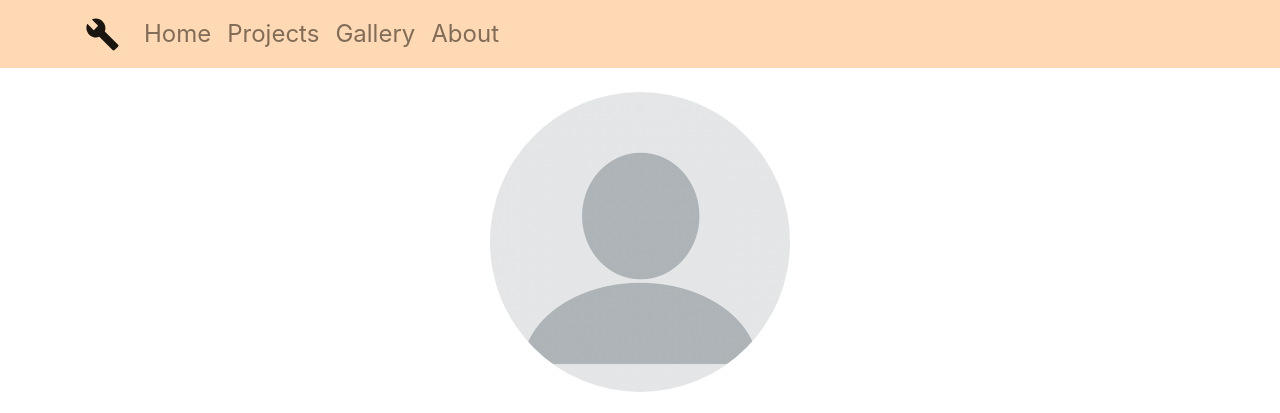
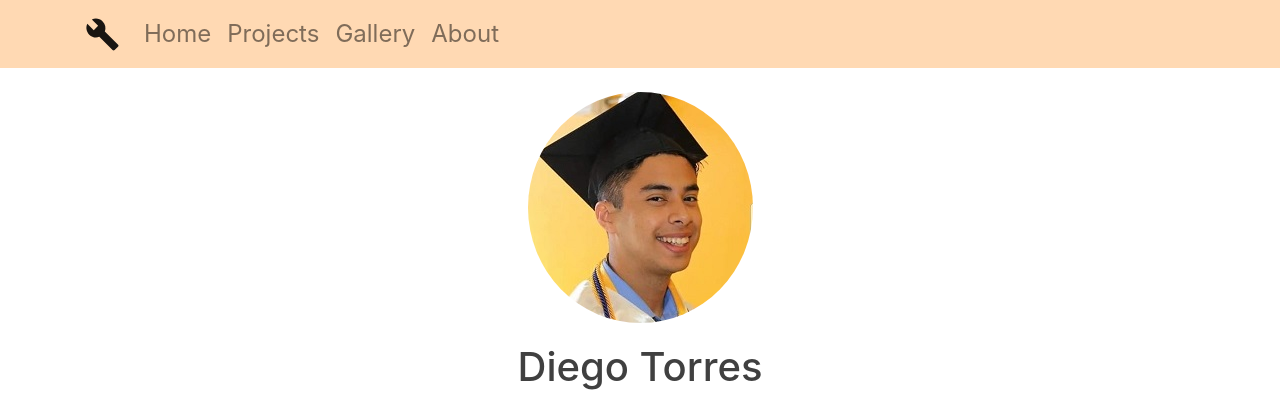
Before and after one commit to diegotorres1/finalwebsite-react, a React (Create React App) app: page / in a window 1280 px wide. Shown: the top 413 px of the page. Built offline with nearby package versions, Linux system fonts and the light colour scheme; no server answers; what react-swipeable-views-utils would draw is missing.

Commit message:
added photo and changed image paths

```diff
--- a/src/Components/Projects/Project_Data.js
+++ b/src/Components/Projects/Project_Data.js
@@ -210,7 +210,7 @@ export var p_data = {
                 <br /><br />
                 Experience from using industry software QuestaSim to correctly model and simulate our processor designs. Simulated results could then be read and fine tuned to meet the design specifications of the project.</p>
       ),
-      'Image' : '/Resources/Projects/processor_design_and_verification/datapath_banner.png'
+      'Image' : '/Resources/Projects/processor_design_and_verification/datapath_banner.PNG'
 
     },
   'fpga_board' :
@@ -233,7 +233,7 @@ export var p_data = {
                 <br /><br />
                 Learned how a processor works given that the previous course described the types of logic gates associated with computer design. Exciting to finally put those hand drawn logic gates to actual use.</p>
       ),
-      'Image' : '/Resources/Projects/fpga_board/fpga_banner.png'
+      'Image' : '/Resources/Projects/fpga_board/fpga_banner.PNG'
 
     },
 }
--- a/src/Pages/Home.js
+++ b/src/Pages/Home.js
@@ -54,7 +54,7 @@ class Home extends React.Component{
             <Row>
               <Col>
                 <p style = {{'textAlign' :'center'}}>
-                <Image style = {{'justifyContent' : 'center'}} src="Resources/my_photo_temp.png" roundedCircle /></p>
+                <Image style = {{'justifyContent' : 'center'}} src="Resources/personal_website_photo_copy.jpg" roundedCircle /></p>
                 <h1 className = "Title">Diego Torres</h1>
                 <h4 style = {{'textAlign' :'center'}}>Computer Engineer</h4>
                 <p style = {{'textAlign' :'center'}}>Coder, Engineer, and CG Hobbiest</p>
```
Also changed, not shown: public/Resources/personal_website_photo_copy.jpg (added).
